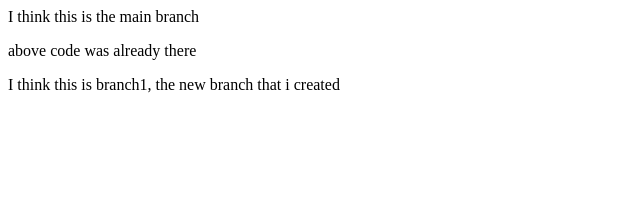
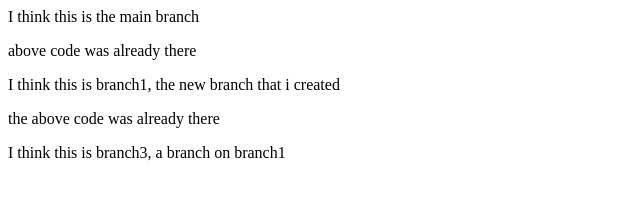
Before and after one commit to yamsun/lesson-two, a plain HTML site: page index.html in a window 1280 px wide. Shown: the whole page, without its empty margins (0-640 px from the left). Drawn offline with Linux system fonts and the light colour scheme.

Commit message:
update index.html
changes in branch3

```diff
--- a/index.html
+++ b/index.html
@@ -1,3 +1,6 @@
 <p> I think this is the main branch</p>
 <p> above code was already there</p>
 <p> I think this is branch1, the new branch that i created</p>
+
+<p>the above code was already there</p>
+<p>I think this is branch3, a branch on branch1</p>
```
